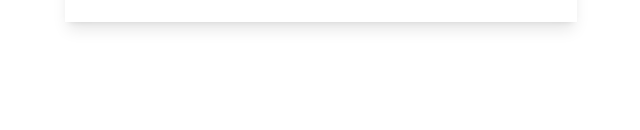
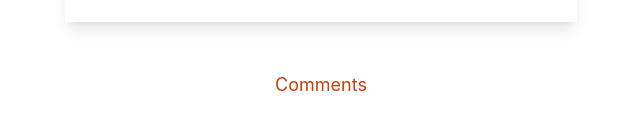
Before and after one commit to ysl0628/react-typescript-comment, a React (Create React App) app: page / in a window 1280 px wide. Shown: the part 274-404 px from the top of the page, without its empty margins (319-959 px from the left). Built offline with nearby package versions, Linux system fonts and the light colour scheme.

Commit message:
feat: implement comment title

```diff
--- a/src/components/List.tsx
+++ b/src/components/List.tsx
@@ -8,6 +8,9 @@ export default function List() {
 
   return (
     <div className="flex flex-col justify-center">
+      <div className="flex mx-auto justify-start mt-8 max-w-lg">
+        <h1 className="text-lg md:text-lg pt-px text-orange-700 ">Comments</h1>
+      </div>
       {comments.map((comment) => {
         return (
           <Comments
```
